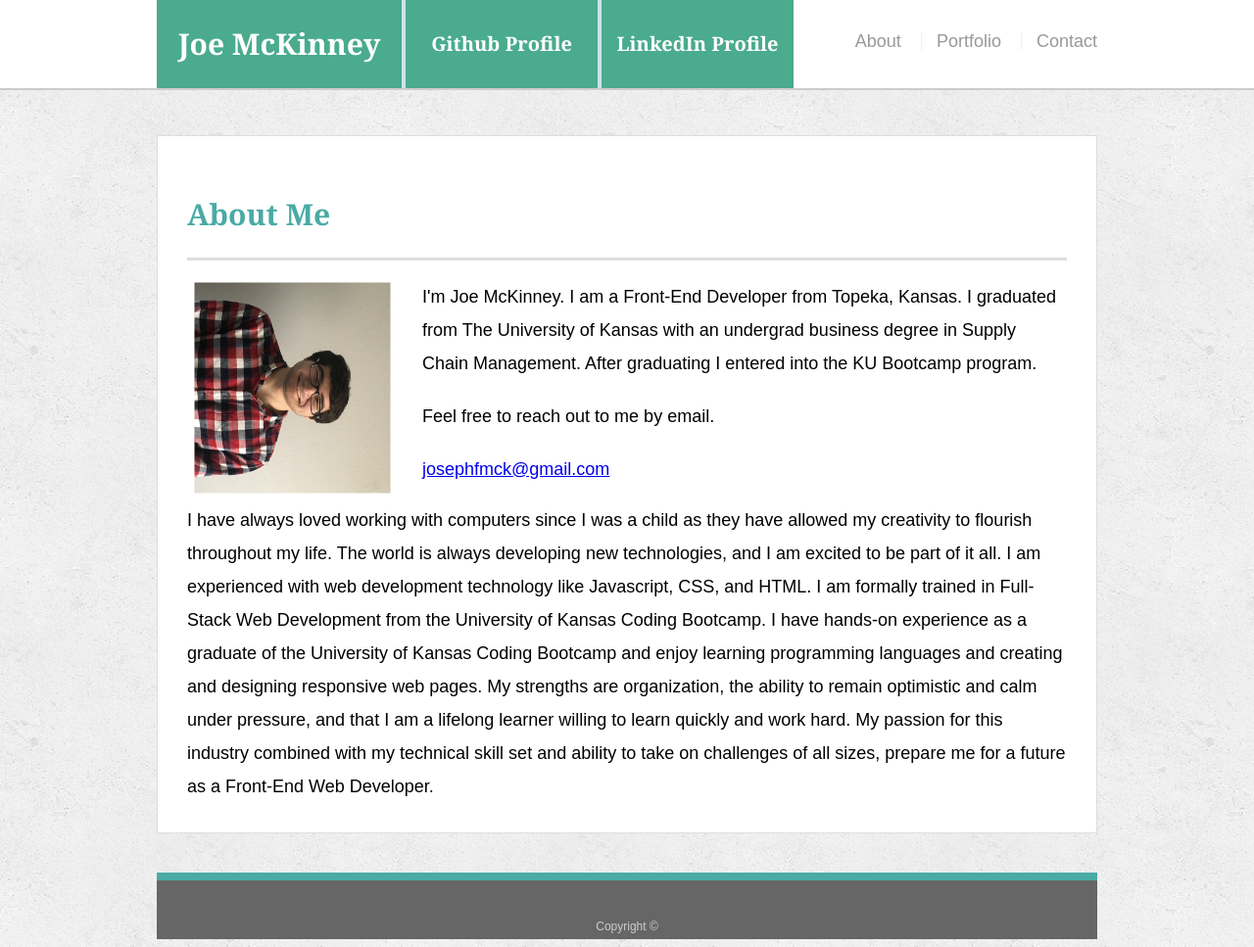
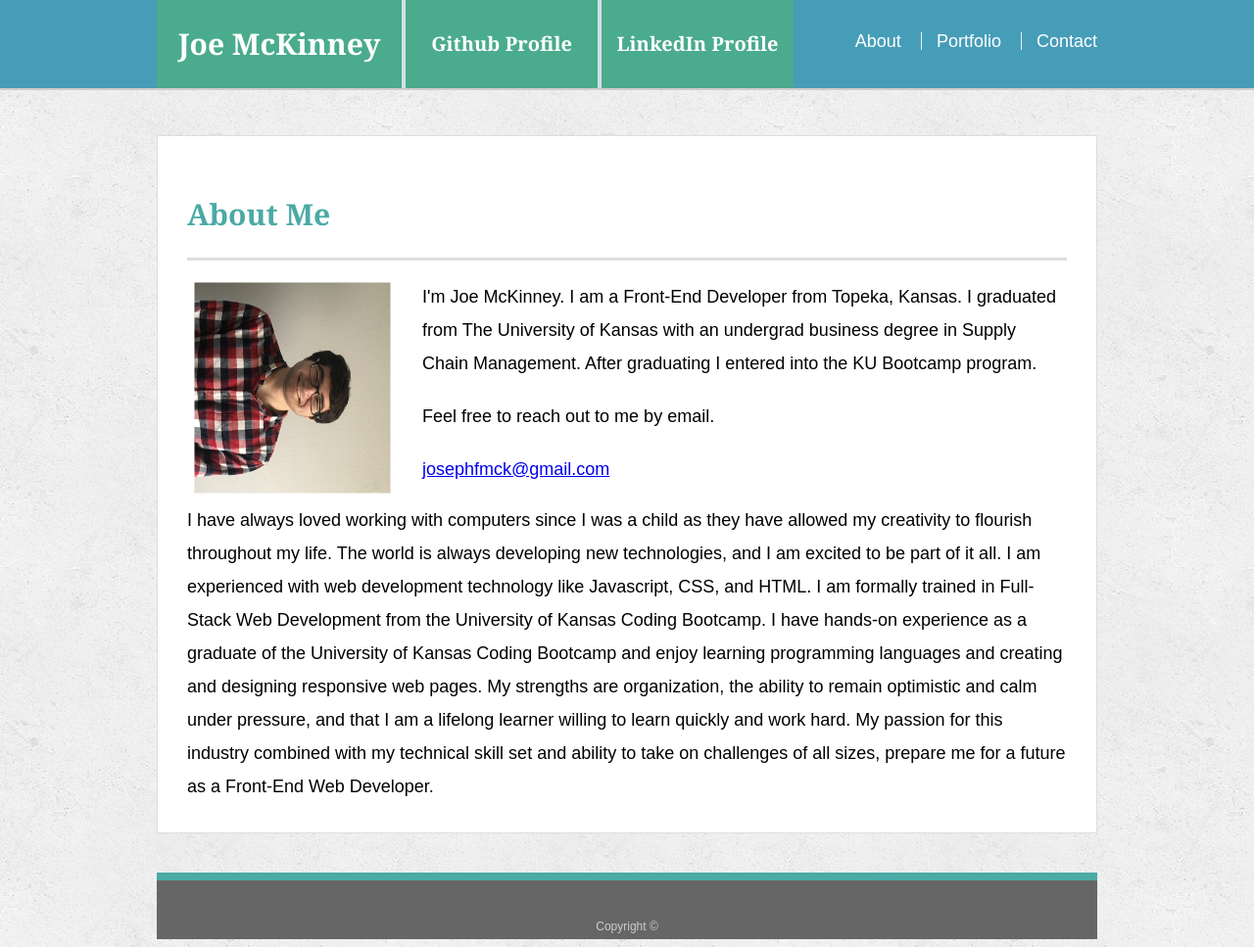
Before and after one commit to josephfmck/Responsive-Portfolio, a plain HTML site: page index.html in a window 1280 px wide. Shown: the whole page at 98% size. Drawn offline with Linux system fonts and the light colour scheme.

Commit message:
style changes

```diff
--- a/assets/css/style.css
+++ b/assets/css/style.css
@@ -59,7 +59,7 @@ body {
     /*margin: 0px 0px 30px -7px;*/
     overflow: auto;
     color: #fff;
-    background: #fff;
+    background: #469DB8;
     border-bottom: 2px solid #ccc;
   }
 
@@ -103,7 +103,7 @@ body {
     padding-left: 15px;
     margin-left: 15px;
     line-height: 18px;
-    color: #999;
+    color: white;
     text-decoration: none;
     border-left: 1px solid #efefef;
   }
```
